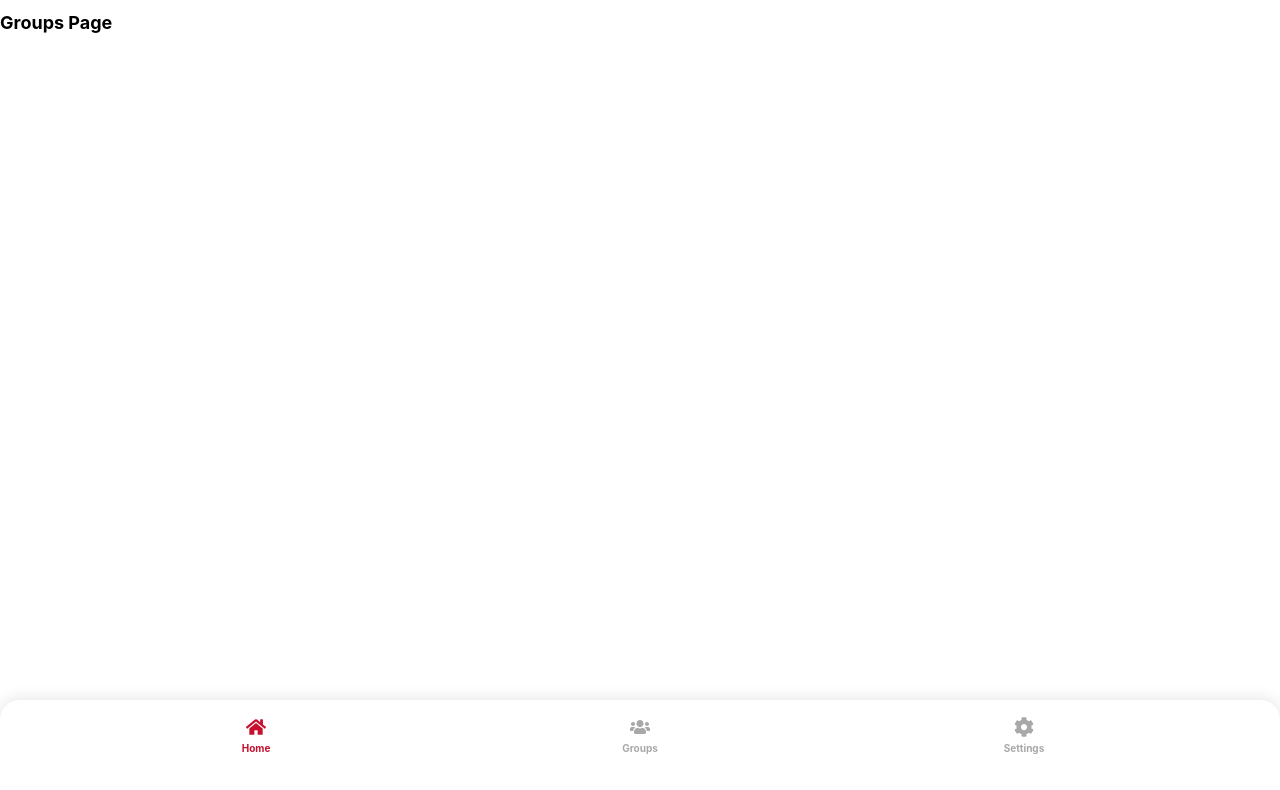
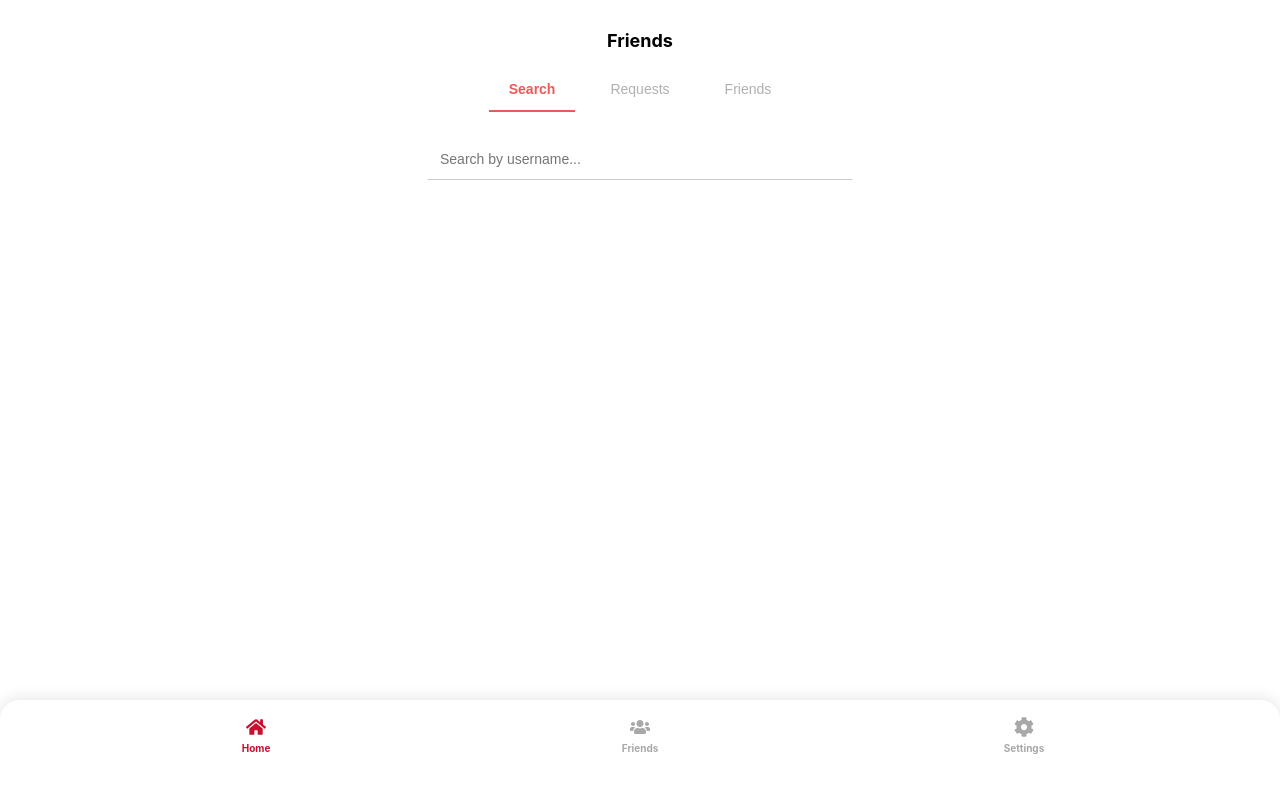
Before and after one commit to bryanrohan3/liverpool-tracker, a React (Create React App) app: page /groups in a window 1280 px wide. Shown: the top 790 px of the page. Built offline with nearby package versions, Linux system fonts and the light colour scheme; sample sign-in values are in the browser's storage.

Commit message:
created Tabs for Friends Page

```diff
--- a/src/components/Navbar.js
+++ b/src/components/Navbar.js
@@ -32,7 +32,7 @@ function Navbar() {
             onClick={() => handleLinkClick("groups")}
           >
             <FaUsers className="navbar__icon" />
-            <span className="navbar__text">Groups</span>
+            <span className="navbar__text">Friends</span>
           </Link>
         </li>
         <li className="navbar__item">
--- a/src/pages/Groups.js
+++ b/src/pages/Groups.js
@@ -1,9 +1,61 @@
-import React from "react";
+import React, { useState } from "react";
+import "../utils/tabs.scss";
 
 function Groups() {
+  const [activeTab, setActiveTab] = useState("Search");
+
+  const handleTabClick = (tabName) => {
+    setActiveTab(tabName);
+  };
+
   return (
-    <div>
-      <h1 className="h1">Groups Page</h1> {/* Displaying the page name */}
+    <div className="tabs">
+      <p className="h1 text-center mt-30">Friends</p>
+
+      {/* Tab Buttons */}
+      <div className="tab-buttons">
+        <button
+          className={`tab-button ${activeTab === "Search" ? "active" : ""}`}
+          onClick={() => handleTabClick("Search")}
+        >
+          Search
+        </button>
+        <button
+          className={`tab-button ${activeTab === "Requests" ? "active" : ""}`}
+          onClick={() => handleTabClick("Requests")}
+        >
+          Requests
+        </button>
+        <button
+          className={`tab-button ${activeTab === "Friends" ? "active" : ""}`}
+          onClick={() => handleTabClick("Friends")}
+        >
+          Friends
+        </button>
+      </div>
+
+      {/* Tab Content */}
+      <div className="tab-content">
+        {activeTab === "Search" && (
+          <div>
+            <input
+              className="fs-14 input input-search"
+              type="text"
+              placeholder="Search by username..."
+            />
+          </div>
+        )}
+        {activeTab === "Requests" && (
+          <div>
+            <p className="text-center">You have no pending requests.</p>
+          </div>
+        )}
+        {activeTab === "Friends" && (
+          <div>
+            <p className="text-center">Your friends list is empty.</p>
+          </div>
+        )}
+      </div>
     </div>
   );
 }
--- a/src/pages/Home.js
+++ b/src/pages/Home.js
@@ -37,6 +37,11 @@ function Home() {
     return `${hours}:${minutes}`;
   };
 
+  // Function to handle match card click and log match id
+  const handleMatchClick = (matchId) => {
+    console.log("Clicked on match with ID:", matchId);
+  };
+
   if (loading) {
     return <div className="loading">Loading...</div>;
   }
@@ -49,7 +54,11 @@ function Home() {
           <p className="text-center mt-30 fs-12">No upcoming matches found.</p>
         ) : (
           matches.map((match) => (
-            <div className="match-card" key={match.id}>
+            <div
+              className="match-card"
+              key={match.id}
+              onClick={() => handleMatchClick(match.id)} // Add onClick handler
+            >
               <div className="match-header">
                 <div className="competition-info">
                   <img
--- a/src/utils/fonts.scss
+++ b/src/utils/fonts.scss
@@ -31,6 +31,18 @@
   outline: none;
 }
 
+.input-search {
+  width: 100%;
+  height: 25px;
+  border: 2px solid #f4f4f4;
+  border-bottom: 1px solid #c7c7c7;
+  padding: 5px;
+  font-size: 14px;
+  border-radius: 0px;
+  outline: none;
+  background-color: #f4f4f4;
+}
+
 .bold {
   font-weight: bold;
 }
--- a/src/utils/margins.scss
+++ b/src/utils/margins.scss
@@ -31,5 +31,5 @@
 }
 
 .bottom {
-  margin-bottom: 125px;
+  margin-bottom: 325px;
 }
--- /dev/null
+++ b/src/utils/tabs.scss
@@ -0,0 +1,73 @@
+/* Tabs */
+.tabs {
+  margin-bottom: 20px;
+  position: relative;
+  text-align: center;
+}
+
+/* Tab Buttons Container */
+.tab-buttons {
+  display: flex;
+  justify-content: center; /* Center the tabs */
+  gap: 15px; /* Add space between buttons */
+  margin-top: 20px;
+  margin-bottom: 10px;
+}
+
+/* Tab Button Styles */
+.tab-button {
+  background-color: transparent;
+  border: none;
+  padding: 10px 20px;
+  cursor: pointer;
+  font-size: 14px;
+  color: #b0b0b0;
+  position: relative;
+  transition: color 0.3s ease;
+}
+
+.tab-button:hover {
+  color: #eb5a58; /* Hover color */
+}
+
+.tab-button.active {
+  color: #eb5a58; /* Active tab color */
+  font-weight: 600;
+}
+
+.tab-button::after {
+  content: "";
+  display: block;
+  height: 2px;
+  background-color: #eb5a58;
+  position: absolute;
+  bottom: -5px;
+  left: 0;
+  right: 0;
+  transform: scaleX(0);
+  transform-origin: bottom left;
+  transition: transform 0.3s ease;
+}
+
+.tab-button.active::after {
+  transform: scaleX(1);
+}
+
+/* Input Search Styling */
+.input-search {
+  width: 85%; /* Adjust to fit nicely in mobile view */
+  max-width: 400px; /* Cap width for larger screens */
+  padding: 8px 12px;
+  margin-top: 10px;
+  border: 1px solid white;
+  border-bottom: 1px solid #ccc;
+  border-radius: 0px;
+  background-color: white;
+}
+
+/* Tab Content */
+.tab-content {
+  margin-top: 20px;
+  font-size: 14px;
+  color: #555;
+}
```
